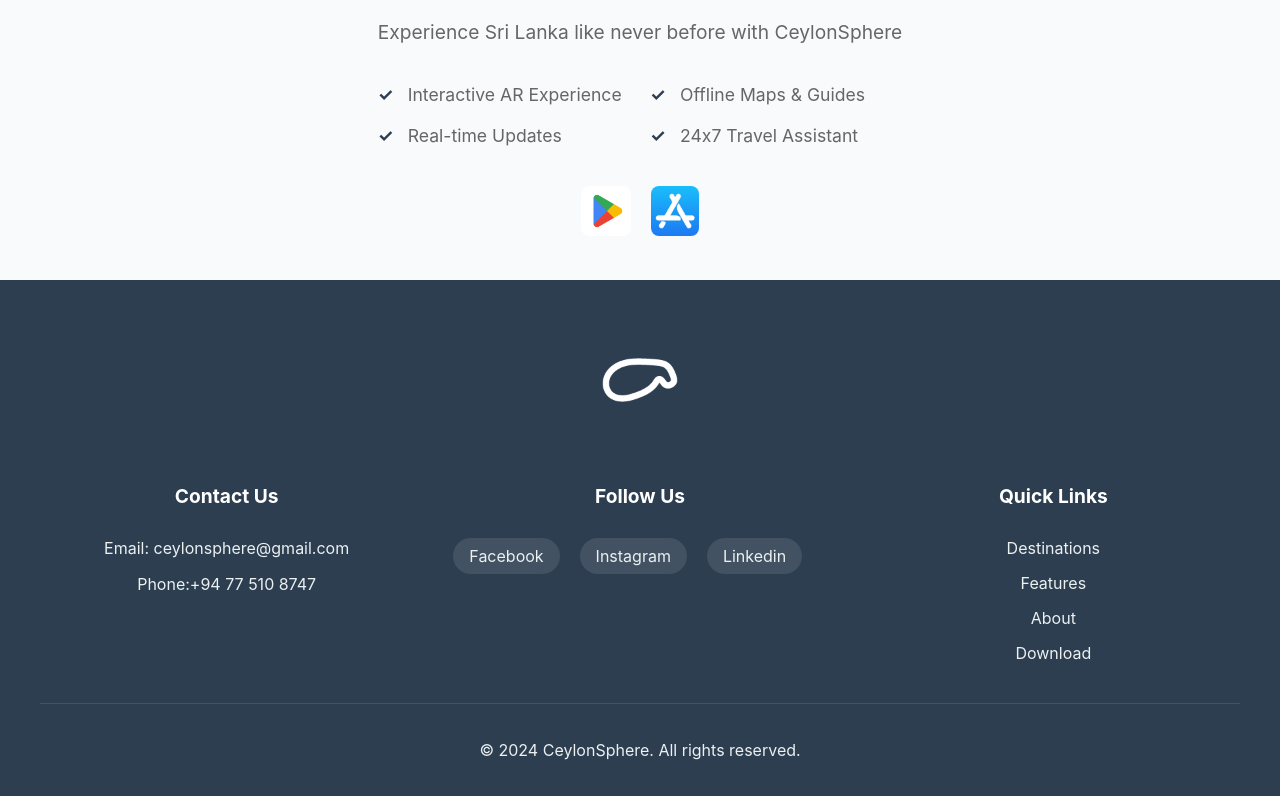
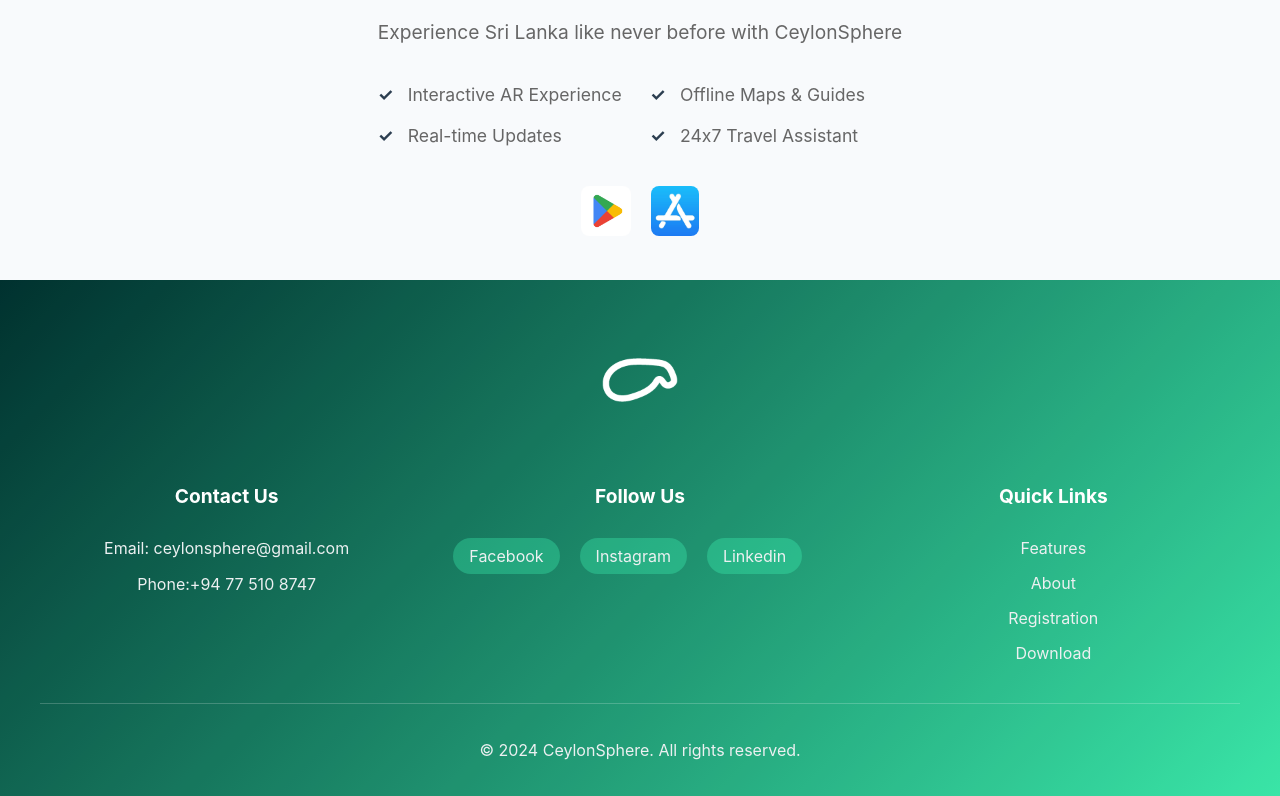
Before and after one commit to Chanuth03/Marketing-Website, a React (Create React App) app: page / in a window 1280 px wide. Shown: the part 4115-4911 px from the top of the page. Built offline with nearby package versions, Linux system fonts and the light colour scheme.

Commit message:
updated footer

```diff
--- a/src/components/About.css
+++ b/src/components/About.css
@@ -88,7 +88,7 @@
 .about-text p {
   color: #666;
   line-height: 1.6;
-  margin-bottom: 20px;
+  margin-bottom: 0px;
 }
 
 .about-text ul {
@@ -328,6 +328,6 @@
   }
 
   .logo-container {
-    padding-bottom: 60%;
+    padding-bottom: 5%;
   }
 }
--- a/src/components/Footer.css
+++ b/src/components/Footer.css
@@ -1,10 +1,25 @@
 .footer {
-  background: #2c3e50;
+  background: linear-gradient(135deg, #003734 0%, #40ffba 100%);
   color: white;
   padding: 60px 20px 20px;
+  position: relative;
+}
+
+/* Add subtle overlay for better contrast */
+.footer::before {
+  content: '';
+  position: absolute;
+  top: 0;
+  left: 0;
+  right: 0;
+  bottom: 0;
+  background: rgba(0, 0, 0, 0.1);
+  pointer-events: none;
 }
 
 .footer-container {
+  position: relative;
+  z-index: 1;
   max-width: 1200px;
   margin: 0 auto;
 }
@@ -63,17 +78,18 @@
   gap: 20px;
 }
 
+/* Update social links for better contrast */
 .social-links a {
+  background: rgba(64, 255, 186, 0.3);
   color: #ecf0f1;
   text-decoration: none;
   transition: all 0.3s ease;
   padding: 8px 16px;
   border-radius: 20px;
-  background: rgba(255, 255, 255, 0.1);
 }
 
 .social-links a:hover {
-  background: #3498db;
+  background: rgba(0, 55, 52, 0.3);
   color: white;
   transform: translateY(-2px);
   text-decoration: none;
@@ -120,10 +136,11 @@
   text-decoration: none;
 }
 
+/* Update footer bottom border */
 .footer-bottom {
   text-align: center;
   padding-top: 20px;
-  border-top: 1px solid rgba(255, 255, 255, 0.1);
+  border-top: 1px solid rgba(255, 255, 255, 0.2);
   color: #ecf0f1;
 }
 
--- a/src/components/Footer.js
+++ b/src/components/Footer.js
@@ -29,9 +29,9 @@
           <div className="footer-section">
             <h3>Quick Links</h3>
             <nav>
-              <a href="#destinations">Destinations</a>
               <a href="#features">Features</a>
               <a href="#about">About</a>
+              <a href="#registration">Registration</a>
               <a href="#download">Download</a>
             </nav>
           </div>
--- a/src/components/Header.css
+++ b/src/components/Header.css
@@ -99,14 +99,17 @@
     position: fixed;
     top: 80px;
     left: -100%;
-    width: 100%;
-    height: calc(100vh - 80px);
-    background: rgba(255, 255, 255, 0.95);
-    backdrop-filter: blur(10px);
+    width: 80%; /* Reduced from 100% */
+    height: auto; /* Changed from 100vh */
+    max-height: 400px; /* Added max height */
+    background: rgba(255, 255, 255, 0.8); /* More transparent background */
+    backdrop-filter: blur(8px);
     flex-direction: column;
     padding: 20px 0;
     transition: left 0.3s ease;
     z-index: 999;
+    border-radius: 0 15px 15px 0; /* Added rounded corners */
+    box-shadow: 2px 2px 10px rgba(0, 0, 0, 0.1);
   }
 
   .nav-links.active {
@@ -116,7 +119,28 @@
   .nav-links a {
     width: 100%;
     text-align: center;
-    padding: 15px 0;
+    padding: 12px 0;
+    font-size: 1rem;
+  }
+
+  .register-btn {
+    margin: 15px auto;
+    width: 80%;
+  }
+
+  .mobile-menu-btn {
+    display: flex;
+    flex-direction: column;
+    gap: 4px;
+    cursor: pointer;
+    z-index: 1000;
+  }
+
+  .hamburger-line {
+    width: 24px;
+    height: 2px;
+    background: #52B788;
+    transition: all 0.3s ease;
   }
 
   .mobile-menu-btn {
@@ -258,7 +282,7 @@
 
   .indicator {
     bottom: 5px;
-    height: 2px;
+    height: px;
   }
 
   .nav-links a + a {
```
